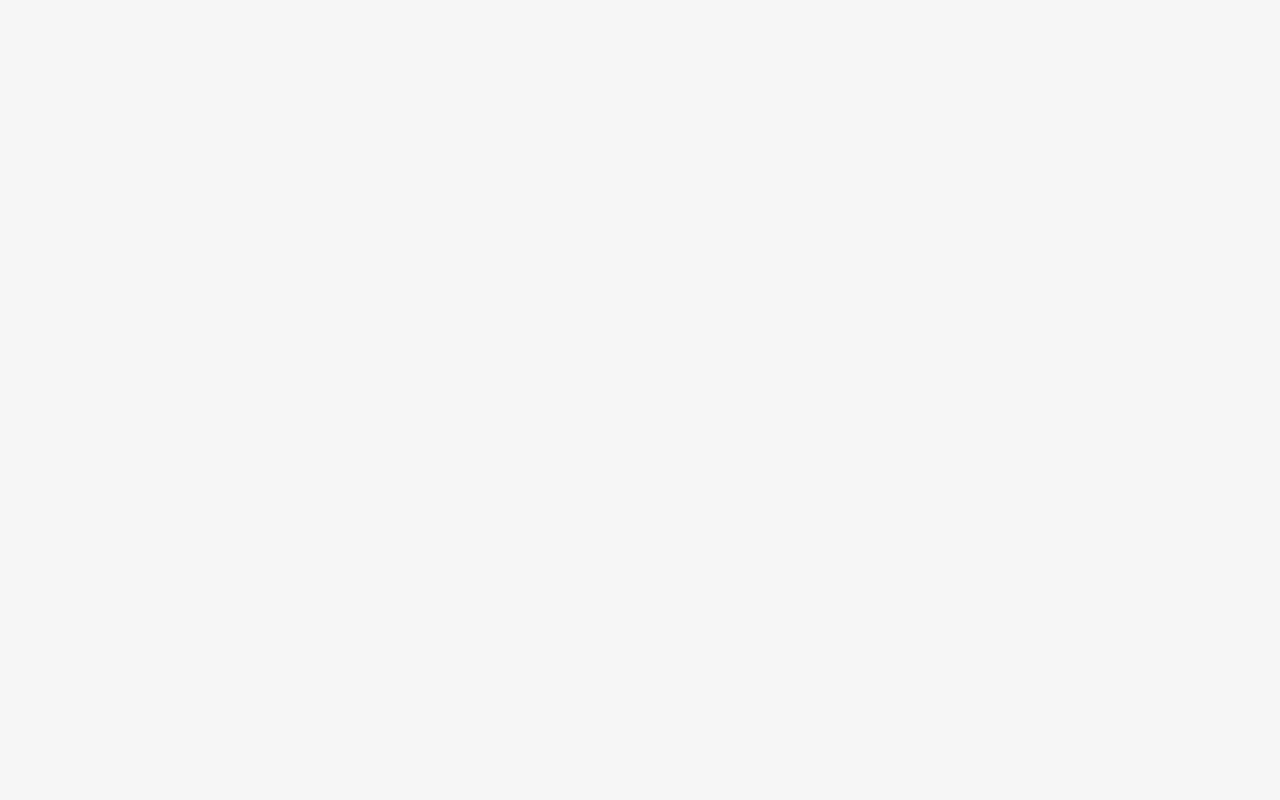
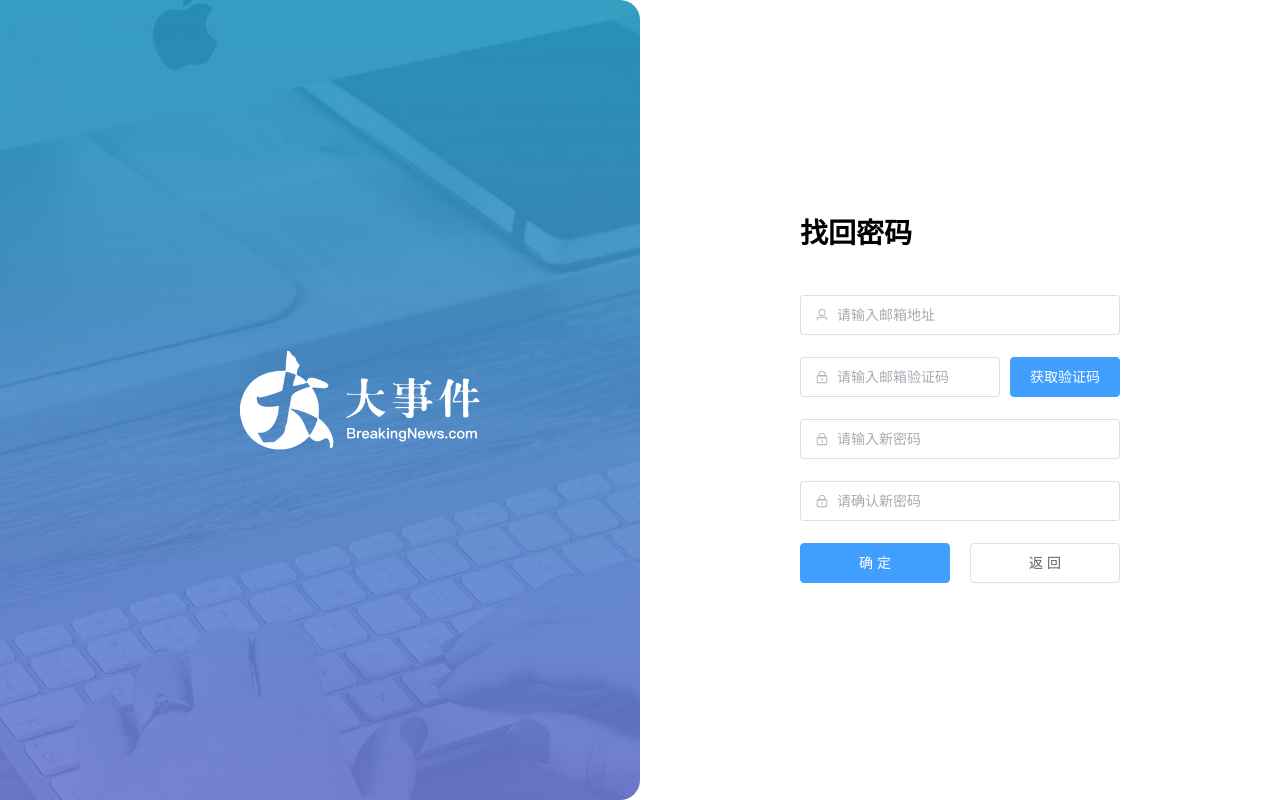
Before and after one commit to wowinn/big-event-frontend, a Vue app: page /passwd/reset in a window 1280 px wide. Before the commit this address had no page. Built offline with nearby package versions, Linux system fonts and the light colour scheme.

Commit message:
找回密码页面搭建

```diff
--- a/src/api/user.js
+++ b/src/api/user.js
@@ -48,3 +48,8 @@ export const userPwdUpdateService = (userPwd) => {
     console.log(userInfo);
     return request.patch('/user/updatePwd', userInfo)
 }
+
+//发送邮箱验证码
+export const UserSendCodeService = (email) => {
+    return request.get('/user/findPwd')
+}
--- a/src/views/Login.vue
+++ b/src/views/Login.vue
@@ -149,7 +149,7 @@ const clearRegisterData = () => {
                 <el-form-item class="flex">
                     <div class="flex">
                         <el-checkbox v-model="registerData.remerber">记住我</el-checkbox>
-                        <el-link type="primary" :underline="false">忘记密码？</el-link>
+                        <el-link type="primary" :underline="false" href="/passwd/reset">忘记密码？</el-link>
                     </div>
                 </el-form-item>
                 <!-- 登录按钮 -->
--- /dev/null
+++ b/src/views/user/UserFindPassword.vue
@@ -0,0 +1,183 @@
+<script setup>
+import { User, Lock } from '@element-plus/icons-vue'
+import { ref } from 'vue'
+import { ElMessage } from 'element-plus'
+
+//定义数据模型
+const userData = ref({
+    email: '',
+    code: '',
+    newPassword: '',
+    rePassword: '',
+})
+
+//检验密码的函数
+const checkRePassword = (rule, value, callback) => {
+    if (value === '') {
+        callback(new Error('请再次确认密码'))
+    } else if (value !== userData.value.newPassword) {
+        callback(new Error('请确保两次输入的密码一样'))
+    } else {
+        callback()
+    }
+}
+//定义表单校验规则
+const rules = {
+    email: [
+        { required: true, message: '请输入邮箱', trigger: 'blur' },
+        { type: 'email', message: '请输入正确的邮箱地址', trigger: 'blur' }
+    ],
+    code: [
+        { required: true, message: '请输入验证码', trigger: 'blur' },
+        { pattern: /^\d{6}$/, message: '请输入6位数字验证码', trigger: 'blur' }
+    ],
+    newPassword: [
+        { required: true, message: '请输入密码', trigger: 'blur' },
+        { min: 5, max: 16, message: '长度为5~16位非空字符', trigger: 'blur' }
+    ],
+    rePassword: [
+        { validator: checkRePassword, trigger: 'blur' }
+    ]
+}
+
+
+//绑定数据，复用注册表单的数据模型
+//表单数据校验
+//登录函数
+import { useRouter } from 'vue-router'
+import { useTokenStore } from '@/stores/token'
+const router = useRouter()
+const tokenStore = useTokenStore()
+
+const timeSecound = ref(60)
+let timerId = null;
+
+const startTimer = () => {
+  if (timerId === null) {
+    timerId = setInterval(() => {
+        timeSecound.value--;
+      if (timeSecound.value <= 0) {
+        stopTimer();
+      }
+    }, 1000);
+  }
+};
+
+const stopTimer = () => {
+  if (timerId !== null) {
+    clearInterval(timerId);
+    isSend.value = false
+    timeSecound.value = 60
+    timerId = null;
+  }
+};
+const isSend = ref(false)
+
+//返回登录界面函数
+const back = () => {
+    router.push('/login')
+}
+
+import { UserSendCodeService } from '@/api/user'
+//发现验证码函数
+const sendCode = async() => {
+    // isSend.value = true
+    // startTimer()
+    if(/^[a-zA-Z0-9._%+-]+@[a-zA-Z0-9.-]+\.[a-zA-Z]{2,}$/.test(userData.value.email) == false) {
+        ElMessage.error('请先输入有效的邮箱地址')
+    } else {
+        isSend.value = true
+        startTimer()
+        let result = await UserSendCodeService(userData.email.value)
+        ElMessage.success('发送成功')
+    }
+}
+</script>
+
+<template>
+    <el-row class="login-page">
+        <el-col :span="12" class="bg"></el-col>
+        <el-col :span="6" :offset="3" class="form">
+            <!-- 找回密码表单 -->
+            <el-form ref="form" size="large" autocomplete="off" :model="userData" :rules="rules" >
+                <el-form-item>
+                    <h1>找回密码</h1>
+                </el-form-item>
+                <el-form-item prop="email">
+                    <el-input :prefix-icon="User" placeholder="请输入邮箱地址" v-model="userData.email"></el-input>
+                </el-form-item>
+                <div style="display: flex; ">
+                    <el-form-item prop="code" style="flex: 4;">
+                        <el-input name="password" :prefix-icon="Lock" placeholder="请输入邮箱验证码" v-model="userData.code"></el-input>
+                    </el-form-item>
+                    <el-form-item style="flex: 1;">
+                        <el-button class="right-button" type="primary" auto-insert-space :disabled="isSend" @click="sendCode()">
+                            <div v-if="isSend">{{timeSecound}}秒后重试</div>
+                            <div v-else >获取验证码</div>
+                        </el-button>
+                    </el-form-item>
+                </div>
+                <el-form-item prop="newPassword">
+                    <el-input name="password" :prefix-icon="Lock" type="password" show-password placeholder="请输入新密码"
+                        v-model="userData.newPassword"></el-input>
+                </el-form-item>
+                <el-form-item prop="rePassword">
+                    <el-input name="password" :prefix-icon="Lock" type="password" show-password placeholder="请确认新密码"
+                        v-model="userData.rePassword"></el-input>
+                </el-form-item>
+                <div style="display: flex; ">
+                    <el-form-item style="flex: 1;">
+                        <el-button class="left-button" type="primary" auto-insert-space @click="">
+                            确定
+                        </el-button>
+                    </el-form-item>
+                    <el-form-item style="flex: 1;">
+                        <el-button class="right-button" auto-insert-space @click="back()">
+                            返回
+                        </el-button>
+                    </el-form-item>
+                </div>
+            </el-form>
+        </el-col>
+    </el-row>
+</template>
+
+<style lang="scss" scoped>
+/* 样式 */
+.login-page {
+    height: 100vh;
+    background-color: #fff;
+
+    .bg {
+        background: url('@/assets/logo2.png') no-repeat 60% center / 240px auto,
+            url('@/assets/login_bg.jpg') no-repeat center / cover;
+        border-radius: 0 20px 20px 0;
+    }
+
+    .form {
+        display: flex;
+        flex-direction: column;
+        justify-content: center;
+        user-select: none;
+
+        .title {
+            margin: 0 auto;
+        }
+
+        .left-button {
+            margin-right: 10px;
+            width: 100%;
+        }
+        .right-button {
+            margin-left: 10px;
+            width: 100%;
+        }
+
+        .flex {
+            width: 100%;
+            display: flex;
+            justify-content: space-between;
+        }
+    }
+}
+</style>
```
Also changed, not shown: src/router/index.js (+9 -1 lines).
